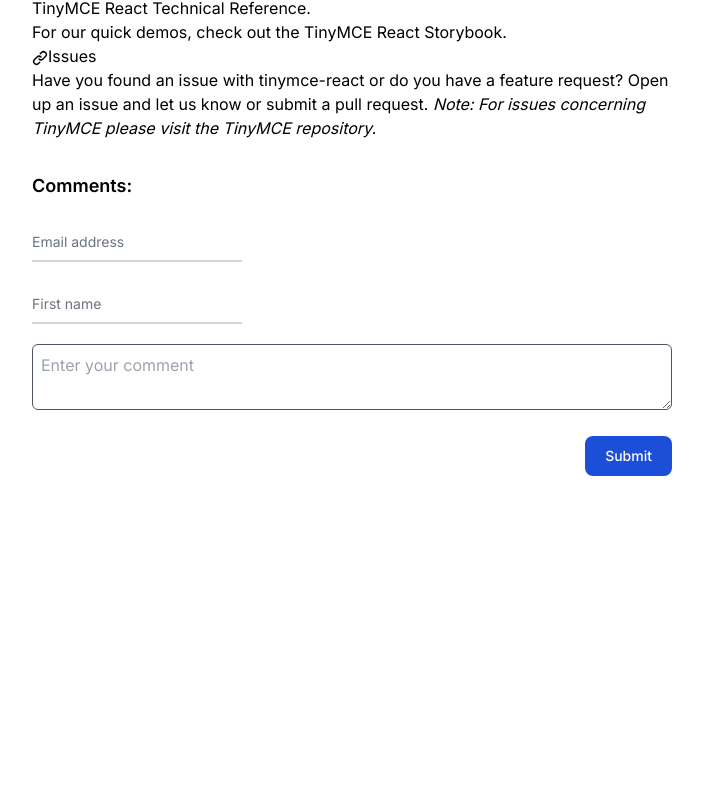
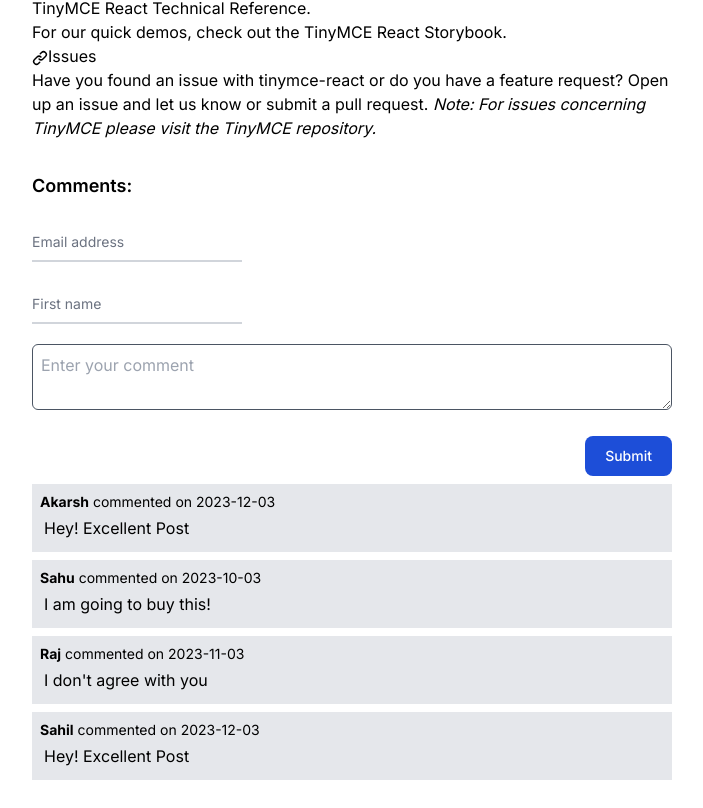
Before and after one commit to iamashay/BlogCMS, a Next.js app: page /post in a window 1280 px wide. Shown: the part 379-1187 px from the top of the page, without its empty margins (288-991 px from the left). Before the commit the page ends 875 px from the top, so only its background shows below. Built offline with nearby package versions, Linux system fonts and the light colour scheme.

Commit message:
Finish implementing comment box design

```diff
--- a/src/app/post/page.js
+++ b/src/app/post/page.js
@@ -1,5 +1,5 @@
 import Article from "@/components/Article"
-import { CommentForm, CommentList } from "@/components/CommentBox"
+import Comment from "@/components/CommentBox"
 
 const post = {
     title: 'A very good post!',
@@ -20,13 +20,42 @@
     <h3><a id="user-content-issues" class="anchor" aria-hidden="true" href="#issues"><svg aria-hidden="true" role="img" class="octicon octicon-link" viewBox="0 0 16 16" width="16" height="16" fill="currentColor" style="display:inline-block;user-select:none;vertical-align:middle"><path fill-rule="evenodd" d="M7.775 3.275a.75.75 0 001.06 1.06l1.25-1.25a2 2 0 112.83 2.83l-2.5 2.5a2 2 0 01-2.83 0 .75.75 0 00-1.06 1.06 3.5 3.5 0 004.95 0l2.5-2.5a3.5 3.5 0 00-4.95-4.95l-1.25 1.25zm-4.69 9.64a2 2 0 010-2.83l2.5-2.5a2 2 0 012.83 0 .75.75 0 001.06-1.06 3.5 3.5 0 00-4.95 0l-2.5 2.5a3.5 3.5 0 004.95 4.95l1.25-1.25a.75.75 0 00-1.06-1.06l-1.25 1.25a2 2 0 01-2.83 0z"></path></svg></a>Issues</h3>
     <p>Have you found an issue with tinymce-react or do you have a feature request? Open up an <a href="https://github.com/tinymce/tinymce-react/issues">issue</a> and let us know or submit a <a href="https://github.com/tinymce/tinymce-react/pulls">pull request</a>. <em>Note: For issues concerning TinyMCE please visit the <a href="https://github.com/tinymce/tinymce">TinyMCE repository</a>.</em></p>
     `,
+    commentEnabled: true,
 }
+
+const postComment = [
+    {
+        _id: 1,
+        name: "Akarsh",
+        body: "Hey! Excellent Post",
+        date: "2023-12-03"
+    },
+    {
+        _id: 2,
+        name: "Sahu",
+        body: "I am going to buy this!",
+        date: "2023-10-03"
+    },
+    {
+        _id: 3,
+        name: "Raj",
+        body: "I don't agree with  you",
+        date: "2023-11-03"
+    },
+    {
+        _id: 4,
+        name: "Sahil",
+        body: "Hey! Excellent Post",
+        date: "2023-12-03"
+    },
+]
 
 export default function ArticlePage({article}) {
     return (
         <Article article={post}>
-            <CommentForm />
-            <CommentList />
+           {
+            post.commentEnabled && <Comment data={postComment} />
+           }
         </Article>
     )
 }
--- a/src/components/Article.jsx
+++ b/src/components/Article.jsx
@@ -15,10 +15,7 @@
             <main className="my-8">
                 <div dangerouslySetInnerHTML={{ __html: article.body }} />
             </main>
-            <section>
-                <h3 className="text-lg font-semibold">Comments:</h3>
-                {children}
-            </section>
+            {children}
         </article>
     )
 }
--- a/src/components/CommentBox.jsx
+++ b/src/components/CommentBox.jsx
@@ -1,34 +1,48 @@
-export function CommentList({data}) {
+function CommentList({data}) {
+
     return (
         <section>
             {
-                data &&
+                data?.length > 0 &&
                 data.map((comment)=> {
-                    <article>
-                        <header><b>{comment.name}</b> commented on <time>{comment.date}</time></header>
+                    return (
+                    <article key={comment.id} className="bg-gray-200 my-2 p-2">
+                        <header className="text-sm"><b>{comment.name}</b> commented on <time>{comment.date}</time></header>
+                        <p className="p-1">{comment.body}</p>
                     </article>
+                    )
                 })
             }
         </section>
     )
 }
 
-export function CommentForm() {
+function CommentForm() {
     return (
     <form className="flex flex-col">
         <div className="relative z-0 w-fit my-5 group">
             <input type="email" name="floating_email" id="floating_email" className="block py-2.5 px-0 w-full text-sm text-gray-900 bg-transparent border-0 border-b-2 border-gray-300 appearance-none dark:text-white dark:border-gray-600 dark:focus:border-blue-500 focus:outline-none focus:ring-0 focus:border-blue-600 peer" placeholder=" " required />
-            <label for="floating_email" className="peer-focus:font-medium absolute text-sm text-gray-500 dark:text-gray-400 duration-300 transform -translate-y-6 scale-75 top-3 -z-10 origin-[0] peer-focus:start-0 rtl:peer-focus:translate-x-1/4 rtl:peer-focus:left-auto peer-focus:text-blue-600 peer-focus:dark:text-blue-500 peer-placeholder-shown:scale-100 peer-placeholder-shown:translate-y-0 peer-focus:scale-75 peer-focus:-translate-y-6">Email address</label>
+            <label htmlFor="floating_email" className="peer-focus:font-medium absolute text-sm text-gray-500 dark:text-gray-400 duration-300 transform -translate-y-6 scale-75 top-3 -z-10 origin-[0] peer-focus:start-0 rtl:peer-focus:translate-x-1/4 rtl:peer-focus:left-auto peer-focus:text-blue-600 peer-focus:dark:text-blue-500 peer-placeholder-shown:scale-100 peer-placeholder-shown:translate-y-0 peer-focus:scale-75 peer-focus:-translate-y-6">Email address</label>
         </div>
         <div className="relative z-0 w-fit mb-5 group">
             <input type="text" name="floating_first_name" id="floating_first_name" className="block py-2.5 px-0 w-full text-sm text-gray-900 bg-transparent border-0 border-b-2 border-gray-300 appearance-none dark:text-white dark:border-gray-600 dark:focus:border-blue-500 focus:outline-none focus:ring-0 focus:border-blue-600 peer" placeholder=" " required />
-            <label for="floating_first_name" className="peer-focus:font-medium absolute text-sm text-gray-500 dark:text-gray-400 duration-300 transform -translate-y-6 scale-75 top-3 -z-10 origin-[0] peer-focus:start-0 rtl:peer-focus:translate-x-1/4 peer-focus:text-blue-600 peer-focus:dark:text-blue-500 peer-placeholder-shown:scale-100 peer-placeholder-shown:translate-y-0 peer-focus:scale-75 peer-focus:-translate-y-6">First name</label>
+            <label htmlFor="floating_first_name" className="peer-focus:font-medium absolute text-sm text-gray-500 dark:text-gray-400 duration-300 transform -translate-y-6 scale-75 top-3 -z-10 origin-[0] peer-focus:start-0 rtl:peer-focus:translate-x-1/4 peer-focus:text-blue-600 peer-focus:dark:text-blue-500 peer-placeholder-shown:scale-100 peer-placeholder-shown:translate-y-0 peer-focus:scale-75 peer-focus:-translate-y-6">First name</label>
         </div>
         <div className="w-full mb-5">
-            <label for="comment" class="sr-only">Your comment</label>
-            <textarea class="resize rounded-md w-full border p-2 border-gray-600 focus:border-blue-600 focus:outline-none focus:ring-1" placeholder="Enter your comment"></textarea>
+            <label htmlFor="comment" className="sr-only">Your comment</label>
+            <textarea className="resize rounded-md w-full border p-2 border-gray-600 focus:border-blue-600 focus:outline-none focus:ring-1" placeholder="Enter your comment"></textarea>
         </div>
         <button type="submit" className="text-white self-end bg-blue-700 hover:bg-blue-800 focus:ring-4 focus:outline-none focus:ring-blue-300 font-medium rounded-lg text-sm px-5 py-2.5 text-center">Submit</button>
     </form>
     )
 }
+
+export default function Comment({data}) {
+    return (
+        <section>
+        <h3 className="text-lg font-semibold">Comments:</h3>
+            <CommentForm />
+            <CommentList data={data} />
+        </section>
+    )
+}
```
Also changed, not shown: 1 other file (tests, documents, lock files or other folders).
